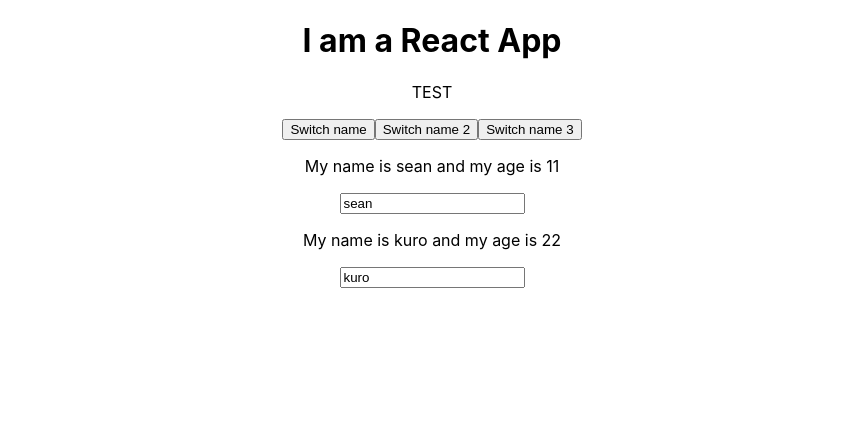
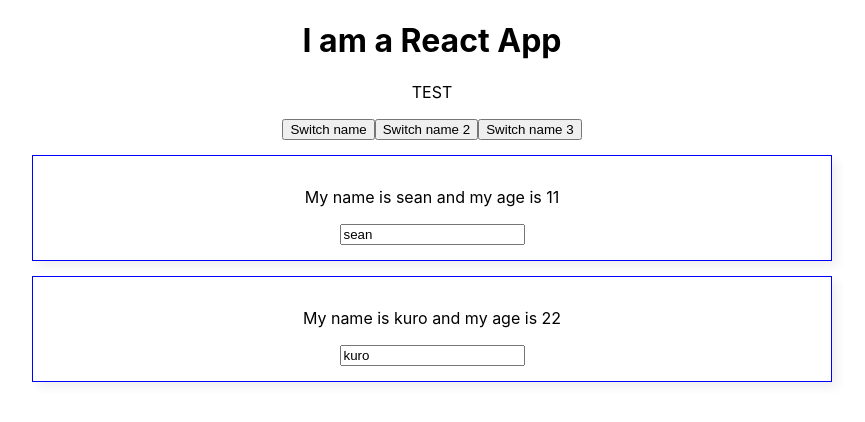
Before and after one commit to seanhuang514/ReactTheCompleteGuide, a React (Create React App) app: page / in a window 1280 px wide. Shown: the top 422 px of the page, without its empty margins (208-1073 px from the left). Built offline with nearby package versions, Linux system fonts and the light colour scheme.

Commit message:
46. Adding Styling with Stylesheets
在JS裡面用import 來引入 css file
* 這是global CSS
* import的時候要記得加上副檔名

```diff
--- /dev/null
+++ b/src/Person/Person.css
@@ -0,0 +1,8 @@
+.Person {
+  width: 60%;
+  margin: 15px auto;
+  border: 1px solid #00f;
+  box-shadow: 5px 5px 10px #eee;
+  padding: 15px;
+  text-align: center;
+}
--- a/src/Person/Person.js
+++ b/src/Person/Person.js
@@ -1,8 +1,8 @@
 import React from 'react';
-
+import './Person.css'
 const person = (props) => {
   return (
-    <div>
+    <div className="Person">
       <p onClick={props.click}>My name is {props.name} and my age is {props.age}</p>
       <p>{props.children}</p>
       {/*
```
